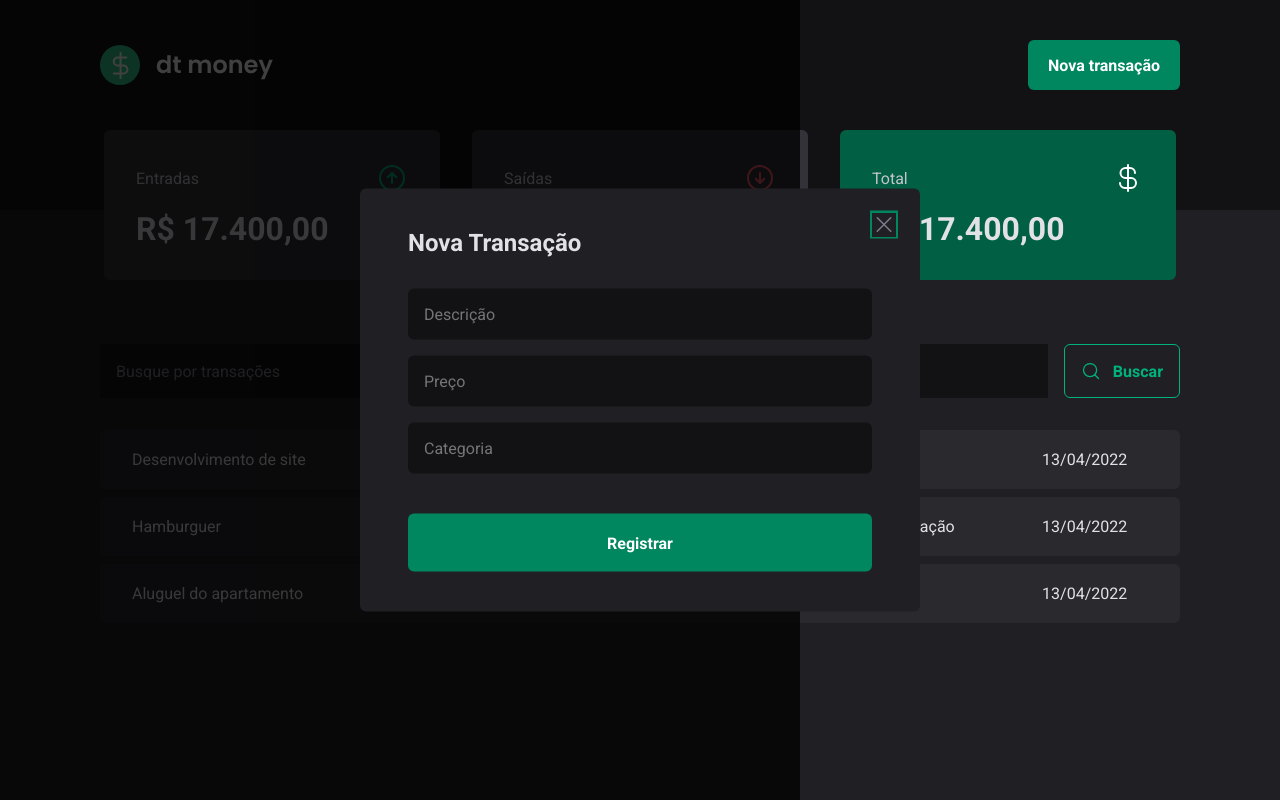
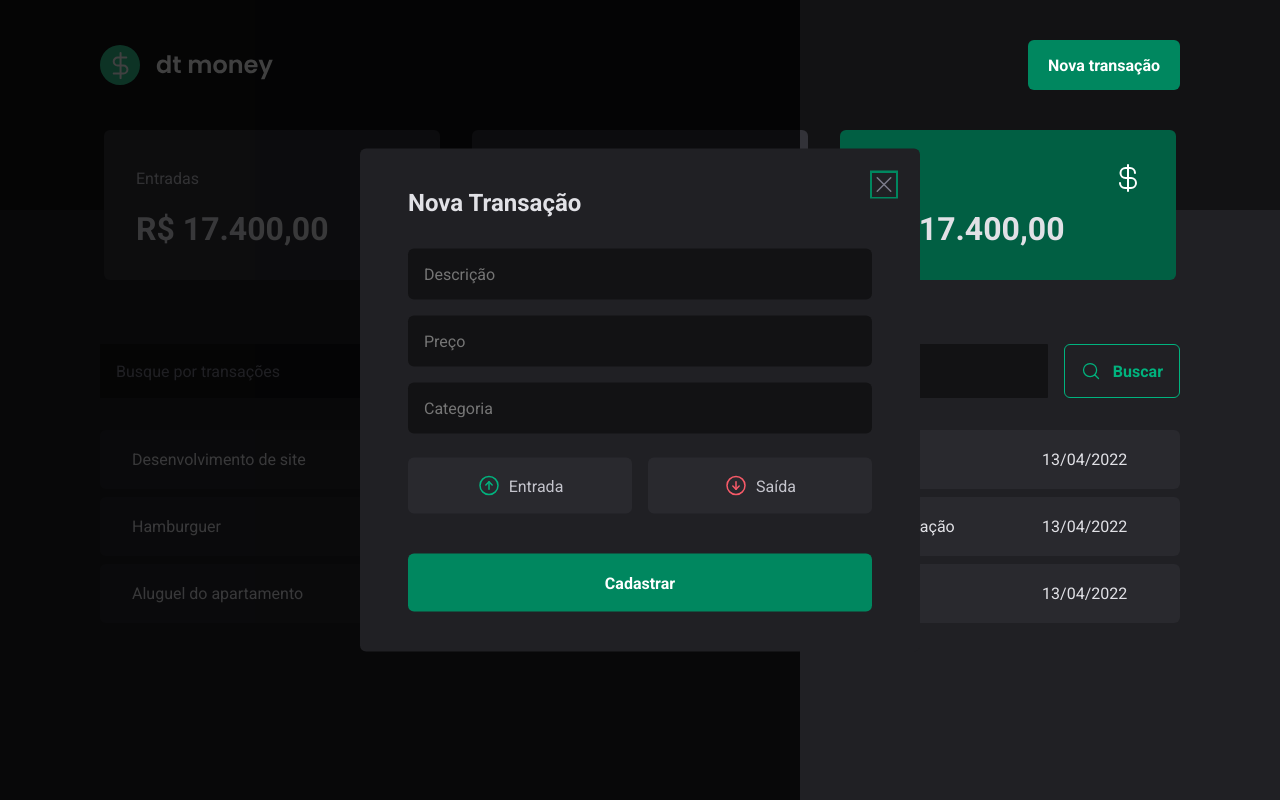
Before and after one commit to esbnet/ignite-new-dt-money, a React (Vite) app: page / in a window 1280 px wide. Both pictures are taken after a click on the button "Nova transação". Built offline with nearby package versions, Linux system fonts and the light colour scheme.

Commit message:
feat: :sparkles: add button income and outcome to modal

```diff
--- a/src/components/NewTransactionModal/index.tsx
+++ b/src/components/NewTransactionModal/index.tsx
@@ -1,7 +1,13 @@
 import * as Dialog from "@radix-ui/react-dialog"
-import { X } from "phosphor-react"
+import { ArrowCircleDown, ArrowCircleUp, X } from "phosphor-react"
 
-import { CloseButton, Content, Overlay } from "./styles"
+import {
+  CloseButton,
+  Content,
+  Overlay,
+  TrasactionType,
+  TrasactionTypeButton,
+} from "./styles"
 
 export function NewTransactionModal() {
   return (
@@ -9,8 +15,8 @@
       <Overlay>
         <Content>
           <Dialog.Title>Nova Transação</Dialog.Title>
-          <CloseButton >
-            <X size={24}/>
+          <CloseButton>
+            <X size={24} />
           </CloseButton>
 
           <form action=''>
@@ -18,9 +24,19 @@
             <input type='number' placeholder='Preço' required />
             <input type='text' placeholder='Categoria' required />
 
-            <button type='submit'>Registrar</button>
+            <TrasactionType>
+              <TrasactionTypeButton variant="income">
+                <ArrowCircleUp size={24}/>
+                Entrada
+              </TrasactionTypeButton>
+              <TrasactionTypeButton variant="outcome">
+                <ArrowCircleDown size={24}/>
+                Saída
+              </TrasactionTypeButton>
+            </TrasactionType>
+
+            <button type='submit'>Cadastrar</button>
           </form>
-
         </Content>
       </Overlay>
     </Dialog.Portal>
--- a/src/components/NewTransactionModal/styles.ts
+++ b/src/components/NewTransactionModal/styles.ts
@@ -1,5 +1,4 @@
 import styled from "styled-components"
-
 import * as Dialog from "@radix-ui/react-dialog"
 
 export const Overlay = styled(Dialog.Overlay)`
@@ -67,5 +66,35 @@
   right: 1.5rem;
   line-height: 0;
   cursor: pointer;
-  color: ${props => props.theme['gray-500']}
+  color: ${(props) => props.theme["gray-500"]};
 `
+
+export const TrasactionType = styled.div`
+  display: grid;
+  grid-template-columns: repeat(2, 1fr);
+  gap: 1rem;
+  margin-top: 0.5rem;
+`
+
+interface TrasactionTypeButtonProps {
+  variant: "income" | "outcome"
+}
+
+export const TrasactionTypeButton = styled.button<TrasactionTypeButtonProps>`
+  background: ${(props) => props.theme["gray-700"]};
+  padding: 1rem;
+  display: flex;
+  align-items: center;
+  justify-content: center;
+  gap: 0.5rem;
+  border-radius: 6px;
+  border: 0;
+  color: ${(props) => props.theme["gray-300"]};
+
+  svg {
+    color: ${(props) =>
+      props.variant === "income"
+        ? props.theme["green-300"]
+        : props.theme["red-300"]};
+  }
+`
```
